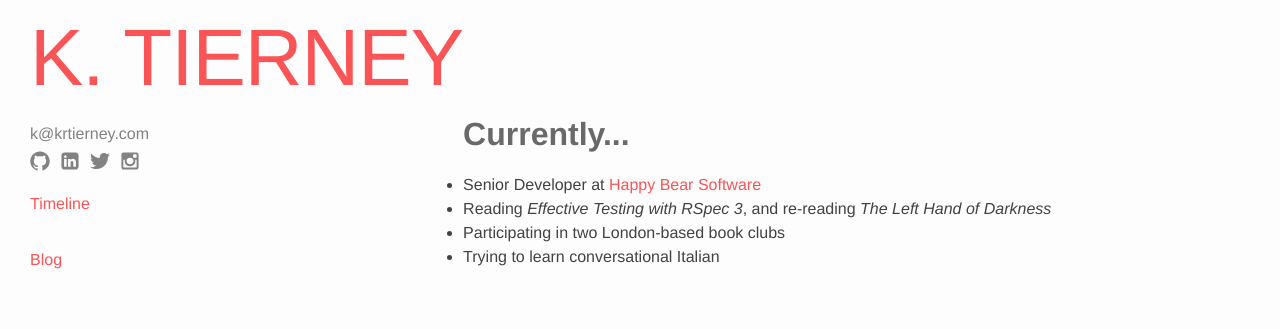
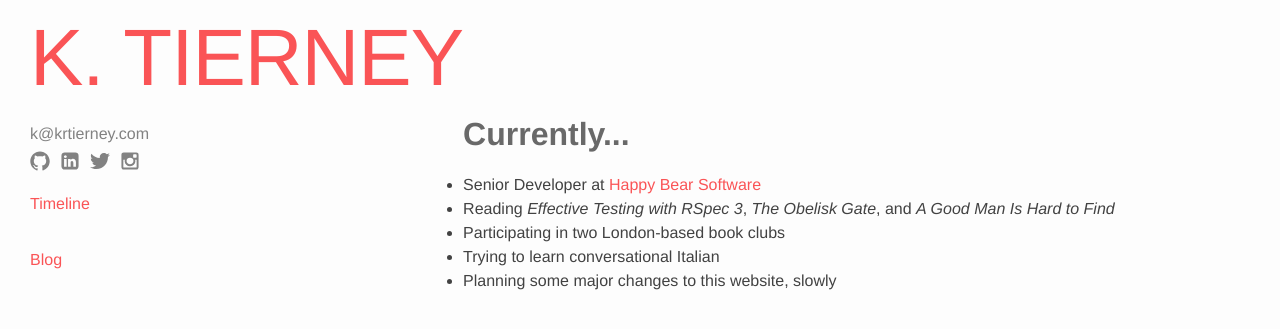
Before and after one commit to krtierney/krtierney.github.io, a Jekyll site: the page built from index.md, in a window 1280 px wide. Shown: the top 329 px of the page. Built offline with Jekyll 4.4.1, drawn with Linux system fonts in a browser that asks for light colours.

Commit message:
Updates current reading list

```diff
--- a/_layouts/home.html
+++ b/_layouts/home.html
@@ -7,10 +7,11 @@ layout: default
   <h1>Currently...</h1>
   <ul>
     <li>Senior Developer at  <a href="https://www.happybearsoftware.com">Happy Bear Software</a></li>
-    <li>Reading <em>Effective Testing with RSpec 3</em>, and re-reading <em>The
-      Left Hand of Darkness</em></li>
+    <li>Reading <em>Effective Testing with RSpec 3</em>, <em>The
+        Obelisk Gate</em>, and <em>A Good Man Is Hard to Find</em></li>
     <li>Participating in two London-based book clubs</li>
     <li>Trying to learn conversational Italian</li>
+    <li>Planning some major changes to this website, slowly</li>
   </ul>
 
 </div>
```
